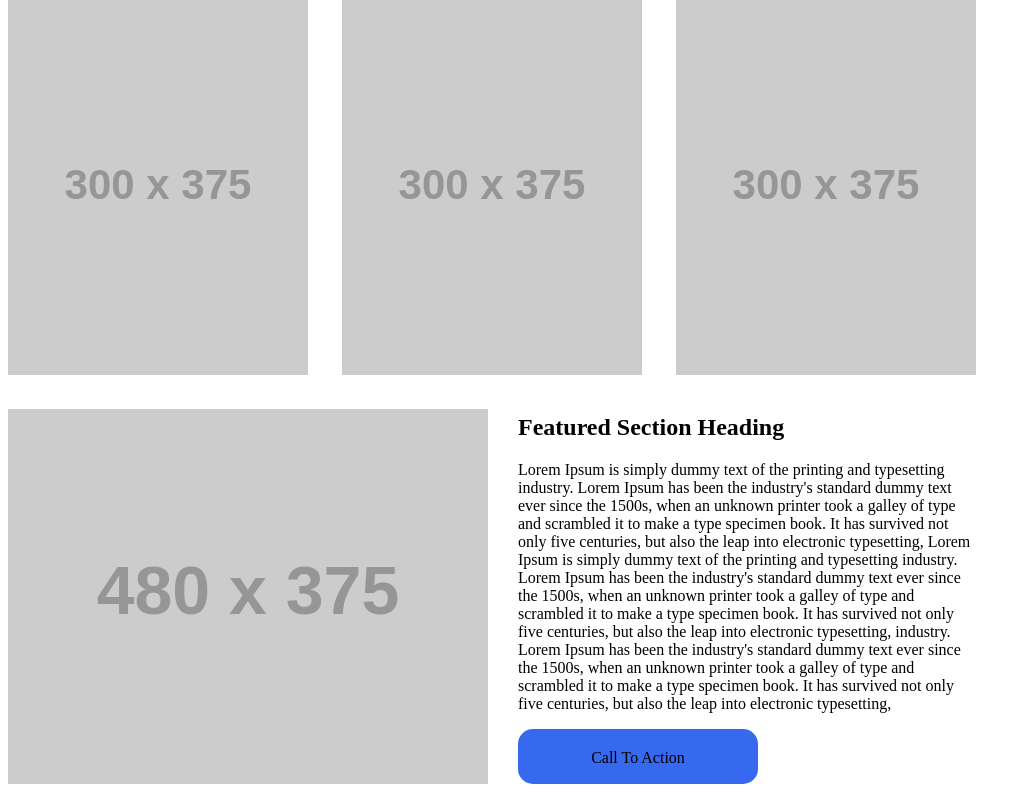
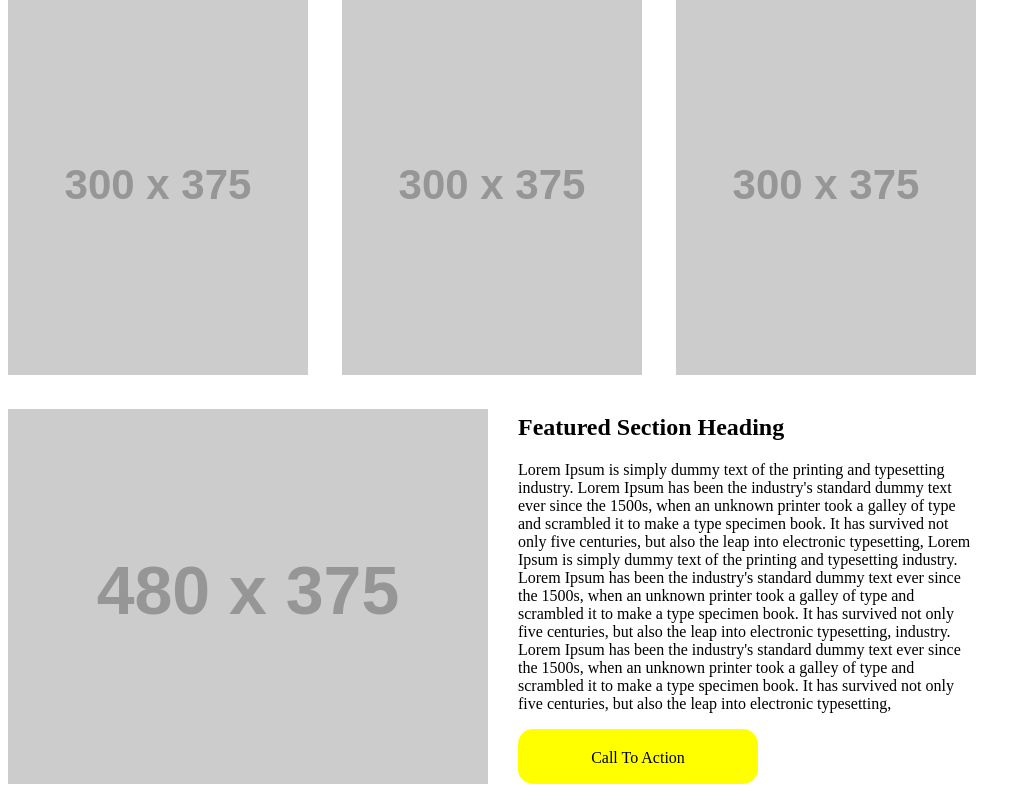
Before and after one commit to dbjranger/wireframe-exercise, a plain HTML site: page index.html in a window 1280 px wide. In both pictures the pointer is over the element "Call To Action". Shown: the part 596-1396 px from the top of the page, without its empty margins (0-1031 px from the left). Drawn offline with Linux system fonts and the light colour scheme; placeholder pictures from the web are drawn by us; a script that the page names is missing.

Commit message:
Added hover state to yellow

```diff
--- a/style.css
+++ b/style.css
@@ -59,6 +59,10 @@ ul#navItems {
 
 }
 
+p#callToAction:hover {
+  background-color: yellow;
+}
+
 #callToAction {
   border-radius: 15px;
   background: #3768f0;
@@ -67,5 +71,4 @@ ul#navItems {
   height: 15px;
   text-align: center;
   position: relative;
-
 }
```
